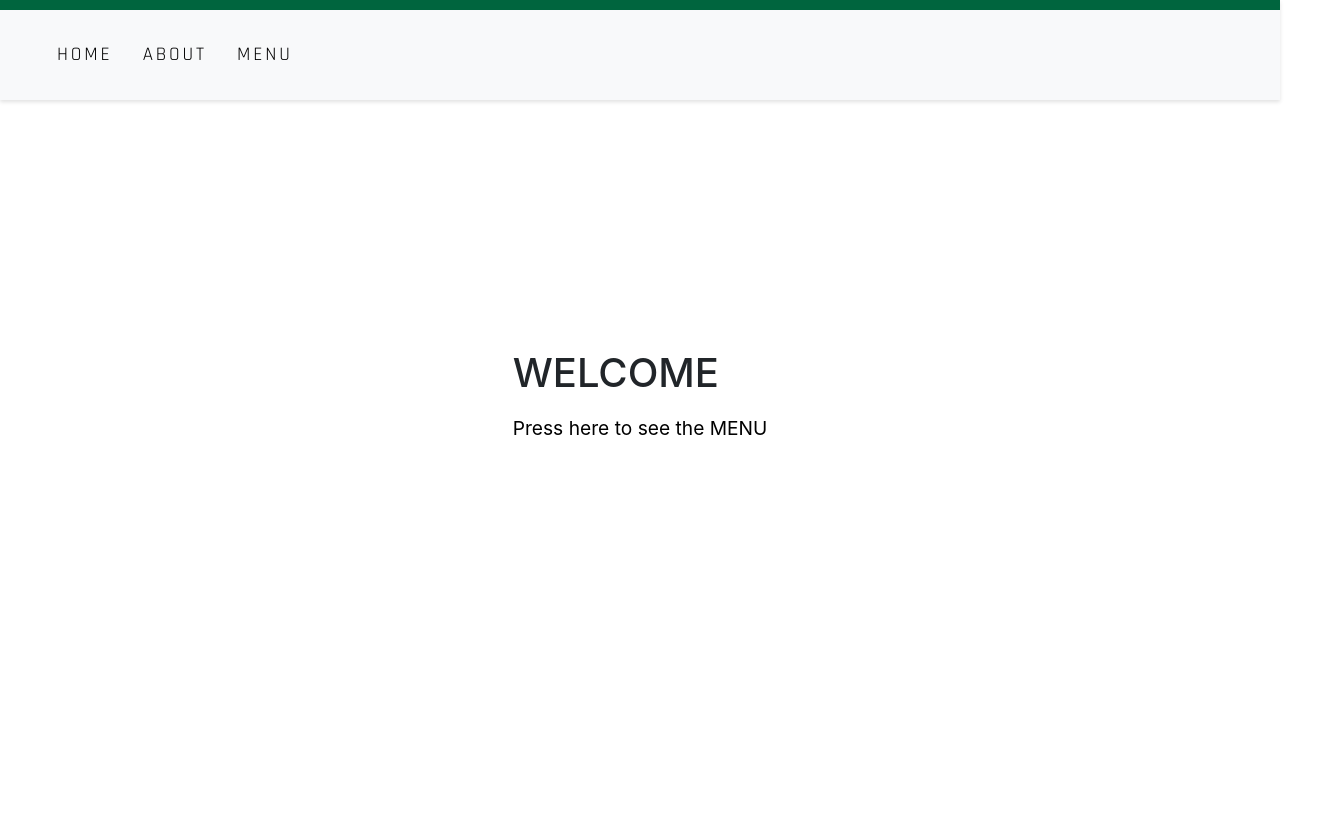
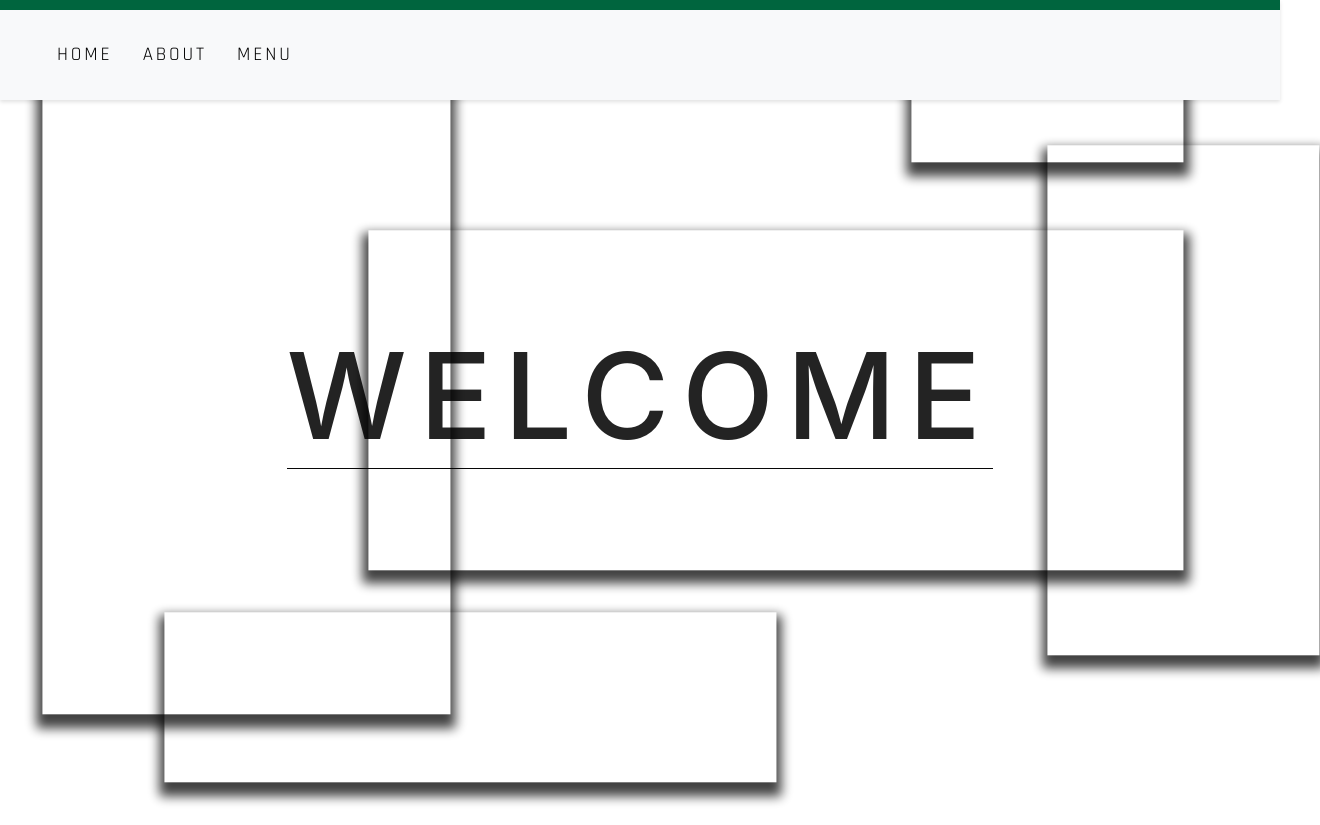
Before and after one commit to i-request/IReq-FE-User, a React (Create React App) app in the folder ireq-fe-user/: page / in a window 1280 px wide. Shown: the whole page, 1320 px wide, since content can reach past the window. Before the commit the page ends 800 px from the top, so only its background shows below. Built offline with nearby package versions, Linux system fonts and the light colour scheme.

Commit message:
Home page effect

```diff
--- a/ireq-fe-user/package.json
+++ b/ireq-fe-user/package.json
@@ -8,6 +8,7 @@
     "react": "^16.0.0",
     "react-dom": "^16.0.0",
     "react-modal": "^3.1.0",
+    "react-motion": "^0.5.2",
     "react-router": "^4.2.0",
     "react-router-dom": "^4.2.2",
     "react-scripts": "1.0.14",
--- /dev/null
+++ b/ireq-fe-user/src/components/Home.css
@@ -0,0 +1,38 @@
+.segmenter {
+  width: 100vh;
+  height: 100vh;
+}
+
+.segmenter_background,
+.segmenter_pieces,
+.segmenter_wrap,
+.segmenter_body,
+.segmenter_box {
+  position: absolute;
+  width: 100%;
+  height: 100%;
+}
+
+.segmenter_background,
+.segmenter_box {
+  /* background-image: url(./Presentation_background2.jpg); */
+  background-size: cover;
+  background-position: center center;
+}
+
+.segmenter_shadow {
+  position: absolute;
+  box-shadow: 0px 8px 10px 5px rgba(0, 0, 0, 0.767);
+}
+
+.segmenter_body {
+  display: flex;
+  align-items: center;
+  justify-content: center;
+}
+.segmenter_body h1 {
+  font-size: 15vh;
+  white-space: nowrap;
+  color: rgba(0, 0, 0, 0.89);
+  box-shadow: 0px 1px 0px 0px rgb(0, 0, 0)
+}
--- a/ireq-fe-user/src/components/Home.js
+++ b/ireq-fe-user/src/components/Home.js
@@ -1,13 +1,104 @@
 import React, { Component } from 'react';
+import { Motion, spring } from 'react-motion';
 import { Link } from 'react-router-dom';
+import './Home.css';
 
+const animate = (val) => spring(val, {
+  stiffness: 28,
+  damping: 40
+});
 
 class Home extends Component {
+  constructor(props) {
+    super(props);
+    this.state = {
+      boxes: [
+        {
+          top: 12,
+          left: 70,
+          width: 20,
+          height: 10
+        },
+        {
+          top: 12,
+          left: 6,
+          width: 30,
+          height: 75
+        },
+        {
+          top: 75,
+          left: 15,
+          width: 45,
+          height: 20
+        },
+        {
+          top: 30,
+          left: 30,
+          width: 60,
+          height: 40
+        },
+        {
+          top: 20,
+          left: 80,
+          width: 20,
+          height: 60
+        }
+      ]
+    }
+  }
   render() {
     return (
-      <div className='Home'>
-      <h1>WELCOME</h1>
-      <h2><Link to='/menu'>Press here to see the MENU</Link></h2>
+      <div className='segmenter'>
+        <div className='segmenter_background'>
+          <div className='segmenter_pieces' style={{
+            perspective: '500px'
+          }}>
+            {this.state.boxes.map(({ top, left, width, height }, i) =>
+              <Motion key={i} defaultStyle={{ z: 0 }} style={{ z: animate(30) }}>
+                {({ z }) =>
+                  <div className="segmenter_wrap" style={{
+                    transform: `translateZ(${z}px)`
+                  }}>
+                    <Motion defaultStyle={{ opacity: 0 }} style={{
+                      opacity:
+                      animate(1)
+                    }}>
+                      {({ opacity }) =>
+                        <div className='segmenter_shadow' style={{
+                          top: `${top}%`,
+                          left: `${left}%`,
+                          width: `${width}%`,
+                          height: `${height}%`,
+                          opacity
+                        }}></div>
+                      }
+                    </Motion>
+                    <div className='segmenter_box' style={{
+                      clipPath: 'polygon(70% 8%, 95% 8%, 95% 25%, 70% 25%)'
+                    }}></div>
+                  </div>
+                }
+              </Motion>
+            )}
+          </div>
+          <div className='segmenter_body'>
+            <Motion
+              defaultStyle={{
+                letterSpacing: 31,
+                opacity: 0
+              }} style={{
+                letterSpacing: animate(12),
+                opacity: animate(1)
+              }}>
+              {({ letterSpacing, opacity }) =>
+                <h1 style={{
+                  letterSpacing,
+                  opacity
+                }}>WELCOME</h1>
+              }
+            </Motion>
+          </div>
+        </div>
       </div>
     );
   }
```
Also changed, not shown: 1 other file (tests, documents, lock files or other folders).
